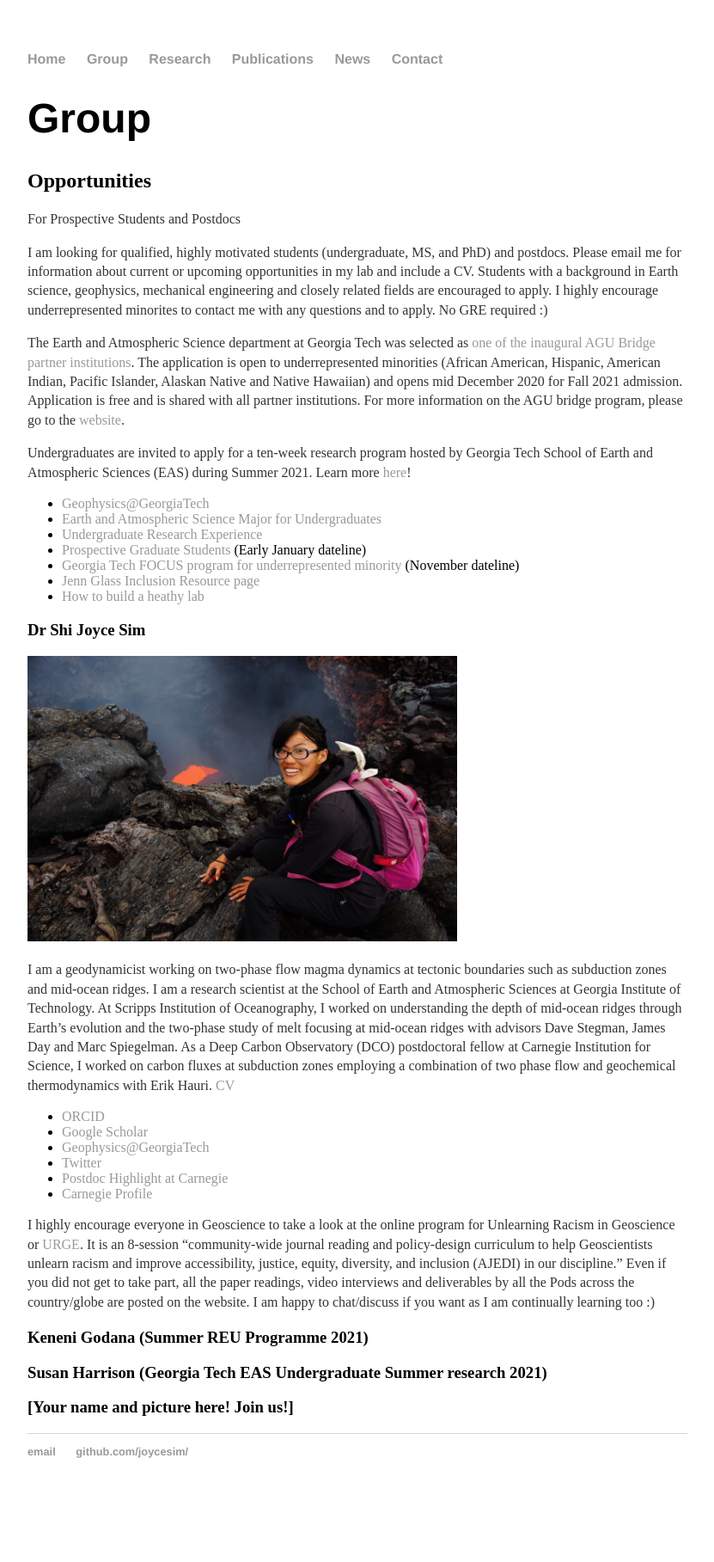
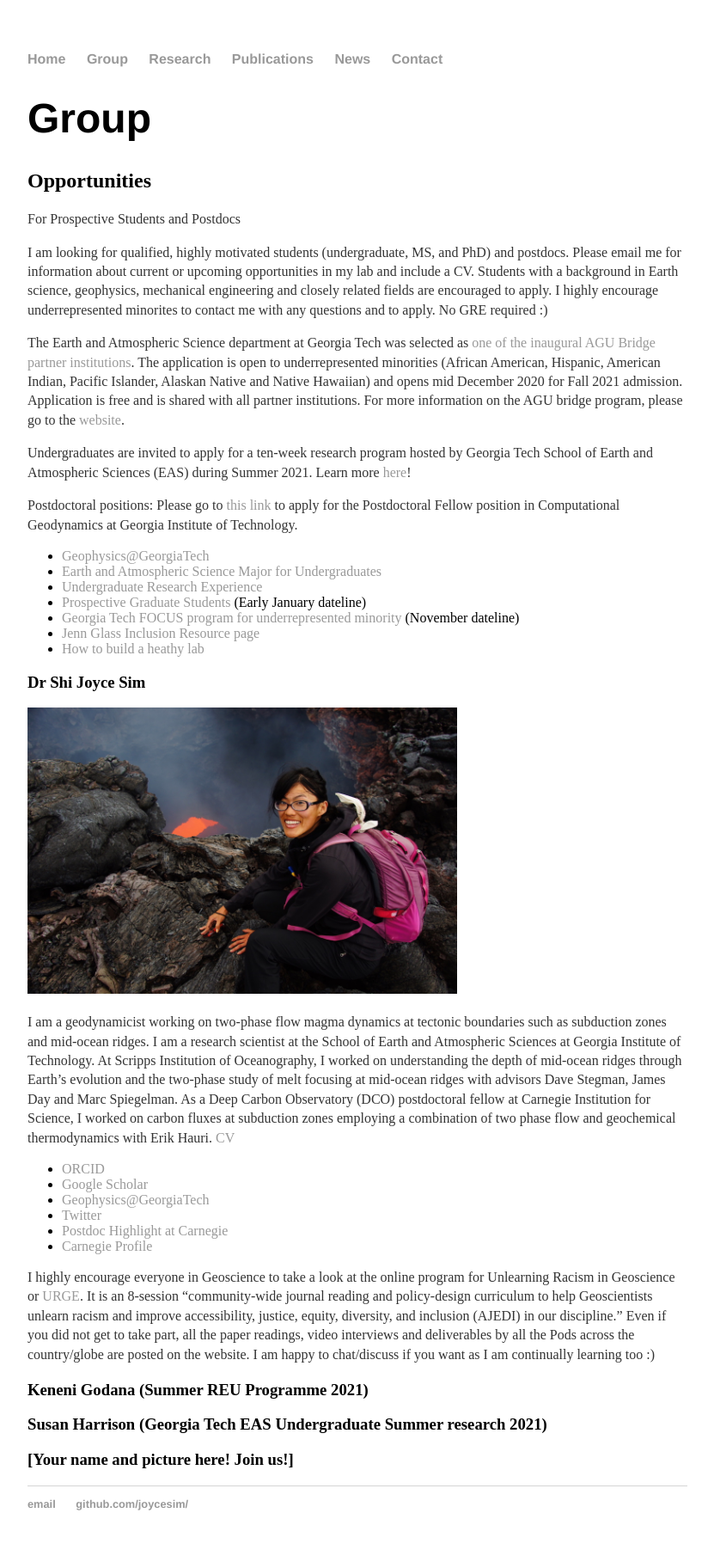
Before and after one commit to joycesim/joycesim.github.io, a Jekyll site: the page built from group/index.md, in a window 1280 px wide. Shown: the whole page at 86% size, without its empty margins (224-1055 px from the left). Built offline with Jekyll 4.4.1, drawn with Linux system fonts in a browser that asks for light colours; before the commit the page ends 1756 px from its top, so only the background shows below that.

Commit message:
Update index.md

```diff
--- a/group/index.md
+++ b/group/index.md
@@ -12,6 +12,8 @@ I am looking for qualified, highly motivated students (undergraduate, MS, and Ph
 The Earth and Atmospheric Science department at Georgia Tech was selected as [one of the inaugural AGU Bridge partner institutions](https://fromtheprow.agu.org/agu-announces-2020-bridge-program-partners/). The application is open to underrepresented minorities (African American, Hispanic, American Indian, Pacific Islander, Alaskan Native and Native Hawaiian) and opens mid December 2020 for Fall 2021 admission. Application is free and is shared with all partner institutions. For more information on the AGU bridge program, please go to the [website](https://www.agu.org/bridge-program#3).
 
 Undergraduates are invited to apply for a ten-week research program hosted by Georgia Tech School of Earth and Atmospheric Sciences (EAS) during Summer 2021. Learn more [here](https://easreu.eas.gatech.edu/)!
+
+Postdoctoral positions: Please go to [this link](https://careers.hprod.onehcm.usg.edu/psc/careers/CAREERS/HRMS/c/HRS_HRAM_FL.HRS_CG_SEARCH_FL.GBL?Page=HRS_APP_JBPST_FL&Action=U&FOCUS=Applicant&SiteId=03000&JobOpeningId=230846&PostingSeq=1&) to apply for the Postdoctoral Fellow position in Computational Geodynamics at Georgia Institute of Technology.
 
 * [Geophysics@GeorgiaTech](http://geophysics.eas.gatech.edu/)
 * [Earth and Atmospheric Science Major for Undergraduates](https://eas.gatech.edu/undergrad/prospective-undergraduate-students)
```
